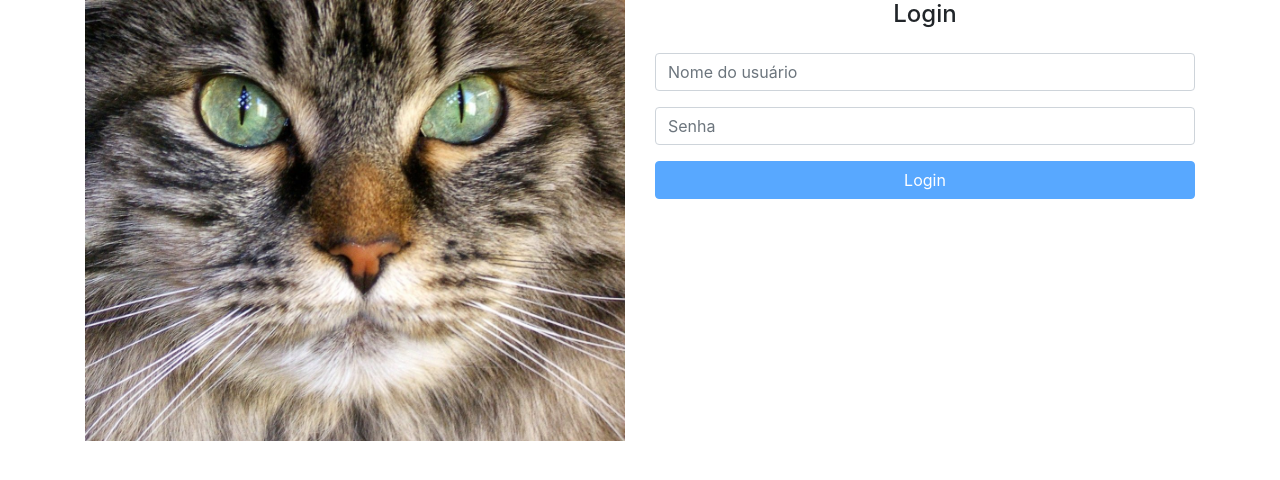
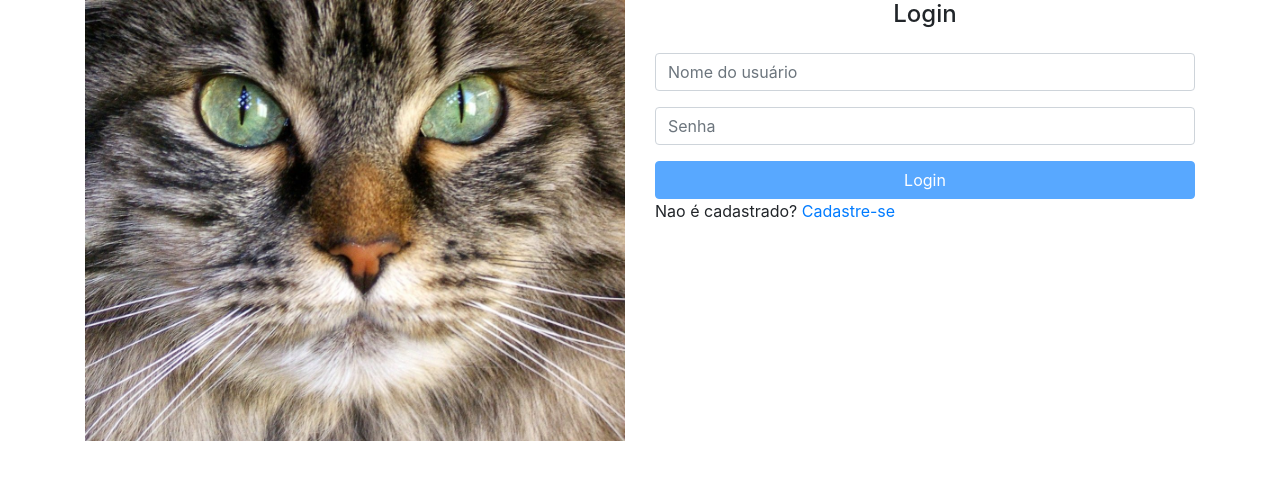
Before and after one commit to rbettarelli/Boas-Pr-ticas-Angular-Form, an Angular app: page /home in a window 1280 px wide. Shown: the top 480 px of the page. Built offline with nearby package versions, Linux system fonts and the light colour scheme.

Commit message:
Melhoria na interface

```diff
--- a/src/app/home/login/login.component.html
+++ b/src/app/home/login/login.component.html
@@ -32,3 +32,5 @@
 
   <button type="submit" class="btn btn-primary btn-block"[disabled]="loginForm.invalid">Login</button>
 </form>
+
+<p>Nao é cadastrado? <a [routerLink]="['novousuario']">Cadastre-se</a></p>
--- a/src/app/home/novo-usuario/novo-usuario.component.html
+++ b/src/app/home/novo-usuario/novo-usuario.component.html
@@ -14,5 +14,7 @@
     <input type="password" placeholder="Senha" class="form-control">
   </div>
 
-  <button class="btn btn-primary">Cadastro</button>
+  <button class="btn btn-primary btn-block">Cadastro</button>
 </form>
+
+<p>Já é cadastrado? <a [routerLink]="['']">Faça o Login</a></p>
```
